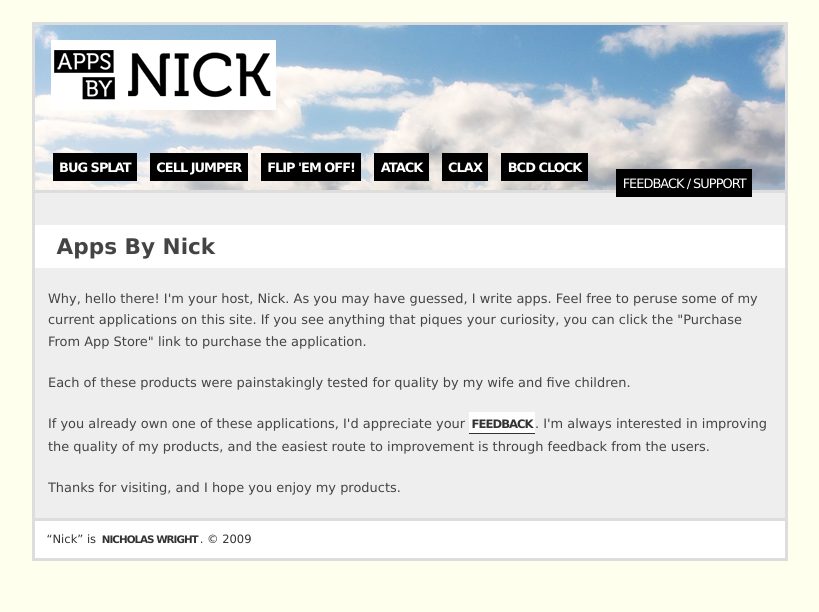
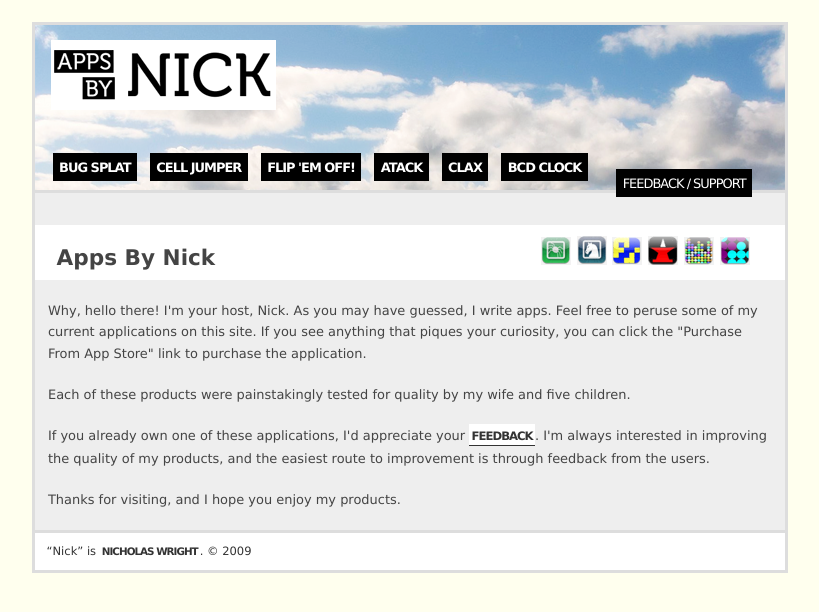
Before and after one commit to Abica/appsbynick-google-app-engine, a Python web app: template templates/root/index.html in a window 1280 px wide. Shown: the top 612 px of the page, without its empty margins (230-1049 px from the left). Run offline with Jinja, Linux system fonts and the light colour scheme; the template is opened without the code that fills it, so the values that code supplies are empty.

Commit message:
display app icons on index page

```diff
--- a/templates/root/index.html
+++ b/templates/root/index.html
@@ -1,7 +1,29 @@
 {% extends "../layouts/base_generic.html" %}
 
 {% block content %}
-	<h2 class="first">Apps By Nick</h2>
+	<h2 class="first">
+    Apps By Nick
+    <span style="margin-left:45%;">
+      <a href="/bugsplat" style="border: 0; padding: 0px">
+        <img src="/images/bugsplat.gif" border="0" />
+      </a>
+      <a href="/celljumper" style="border: 0; padding: 0px">
+        <img src="/images/celljumper.gif" border="0" />
+      </a>
+      <a href="/flipemoff" style="border: 0; padding: 0px">
+        <img src="/images/flipemoff.gif" border="0" />
+      </a>
+      <a href="/atack" style="border: 0; padding: 0px">
+        <img src="/images/atack.gif" border="0" />
+      </a>
+      <a href="/clax" style="border: 0; padding: 0px">
+        <img src="/images/clax.gif" border="0" />
+      </a>
+      <a href="/bcdclock" style="border: 0; padding: 0px">
+        <img src="/images/bcdclock.gif" border="0" />
+      </a>
+    </span>
+  </h2>
 	<p class="c">
 	Why, hello there! I'm your host, Nick. As you may have guessed, I write apps. Feel free to peruse some of my current applications on this site. If you see anything that piques your curiosity, you can click the "Purchase From App Store" link to purchase the application.
 	</p>
```
